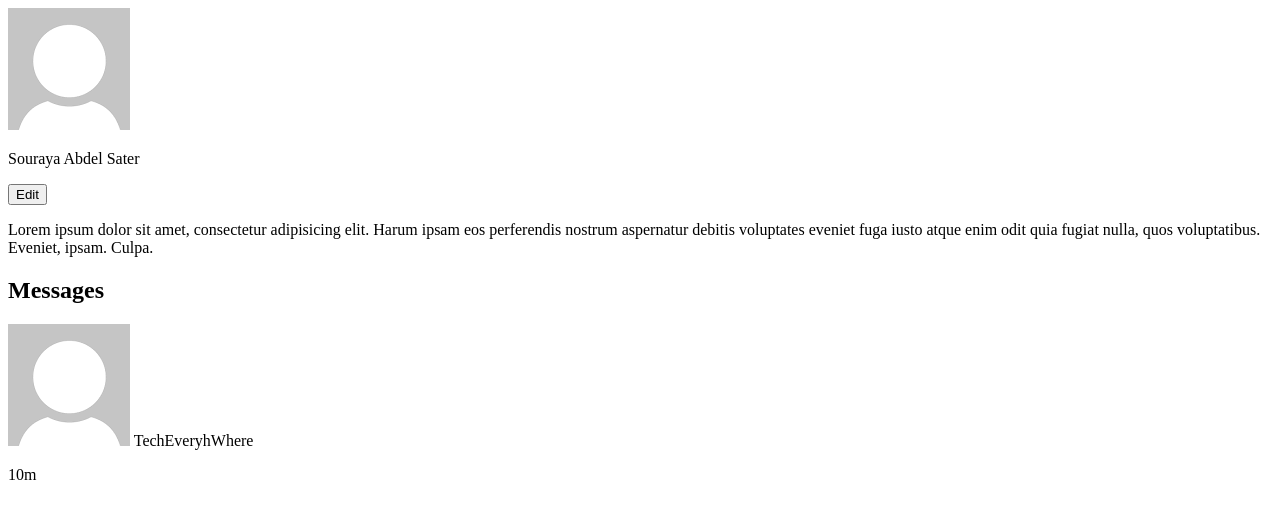
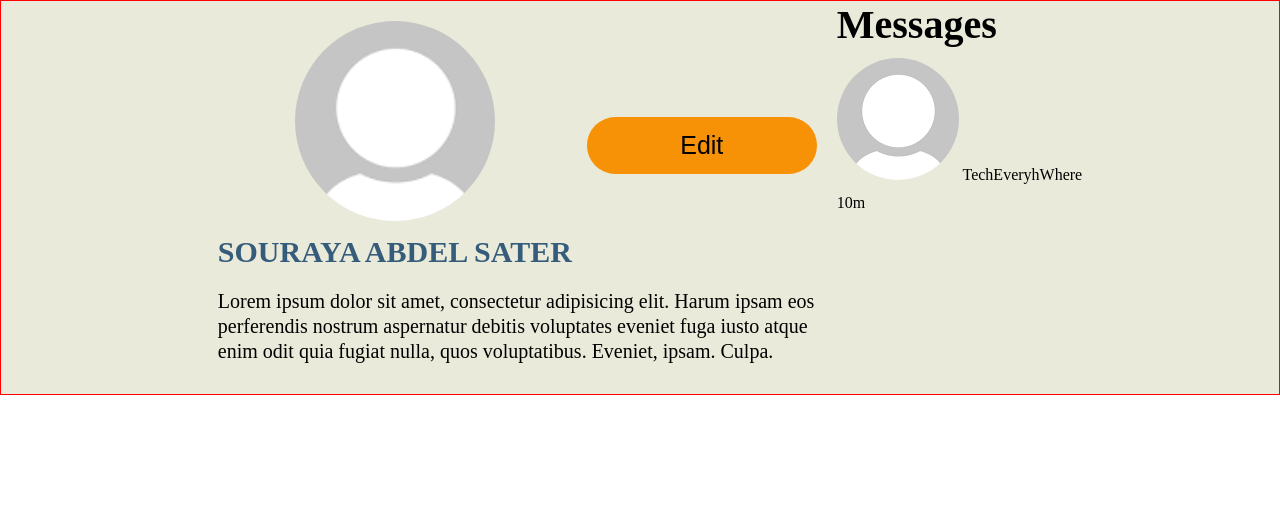
Before and after one commit to SourayaAbdelKader/e-commerce_fullstack, a PHP site: page /profile.html in a window 1280 px wide. Shown: the top 519 px of the page. Run offline with PHP 8.4, Linux system fonts and the light colour scheme.

Commit message:
Styling the left section of the profile page including the profile picture, bio and name in '/styles/index.css'

```diff
--- a/client-frontend/profile.html
+++ b/client-frontend/profile.html
@@ -5,6 +5,7 @@
     <meta http-equiv="X-UA-Compatible" content="IE=edge" />
     <meta name="viewport" content="width=device-width, initial-scale=1.0" />
     <title>Profile Page</title>
+    <link rel="stylesheet" href="./styles/index.css" />
   </head>
   <body>
     <!-- Start of navbar -->
@@ -12,14 +13,18 @@
     <!-- End of navbar -->
 
     <!-- Start of main Section -->
-    <main>
+    <main class="main-profile antiquewhite-bg">
       <!-- Start of left main section -->
-      <section class="main-left">
+      <section class="left-profile">
+        <div class="top">
           <div class="top-left">
             <img src="./assets/dummy-profile.png" />
-          <p id="name" class="name">Souraya Abdel Sater</p>
+            <h2 id="name" class="orange-text">Souraya Abdel Sater</h2>
           </div>
-        <button class="edit-button btn btn-md orange-bg" id="edit-button">Edit</button>
+          <button class="edit-button btn btn-md orange-bg" id="edit-button">
+            Edit
+          </button>
+        </div>
         <p class="user-bio">
           Lorem ipsum dolor sit amet, consectetur adipisicing elit. Harum ipsam
           eos perferendis nostrum aspernatur debitis voluptates eveniet fuga
@@ -30,11 +35,15 @@
       <!-- End of left main section -->
 
       <!-- Start of right main section -->
-    <div class="main-right">
+      <div class="main-messages">
         <h2>Messages</h2>
         <div class="chat">
-            <p>
-            <img class='shop-profile' src="./assets/dummy-profile.png" alt="shop profile">
+          <p class="receiver-data">
+            <img
+              class="shop-profile"
+              src="./assets/dummy-profile.png"
+              alt="shop profile"
+            />
             <span class="shop-name" id="shop-name">TechEveryhWhere</span>
           </p>
           <span class="date" id="last-message-date">10m</span>
@@ -45,8 +54,7 @@
     <!-- End of main Section -->
 
     <!-- Start of footer section -->
-    <footer>
-    </footer>
+    <footer></footer>
     <!-- End of footer section -->
   </body>
 </html>
--- a/client-frontend/styles/index.css
+++ b/client-frontend/styles/index.css
@@ -262,3 +262,42 @@ p {
 }
 
 /* ------END OF REGISTER.HTML STYLING------ */
+
+/* ------START OF PROFILE.HTML STYLING-------- */
+.main-profile{
+  display: flex;
+  border: 1px solid red;
+  display: flex;
+  justify-content: center;
+}
+.main-profile img{
+  border-radius: 50%;
+}
+.main-profile .left-profile{
+  padding: 20px;
+  width:60%;
+  width:50%;
+}
+.main-profile .left-profile img{
+  width:200px;
+}
+.main-profile .left-profile .top{
+  display: flex;
+  justify-content: space-between;
+  align-items: center;
+}
+.main-profile .left-profile .top-left{
+  text-align: center;
+  margin-bottom: 10px;
+}
+.main-profile .left-profile .top-left h2{
+  margin-top: 10px;
+  color: #355c7b;
+  text-transform: uppercase;
+  font-size: 30px;
+}
+.main-profile .left-profile .user-bio{
+  font-size:20px;
+  line-height: 25px;
+}
+/* ------START OF PROFILE.HTML STYLING------ */
```
Lines whose indentation alone changed are shown as unchanged.
